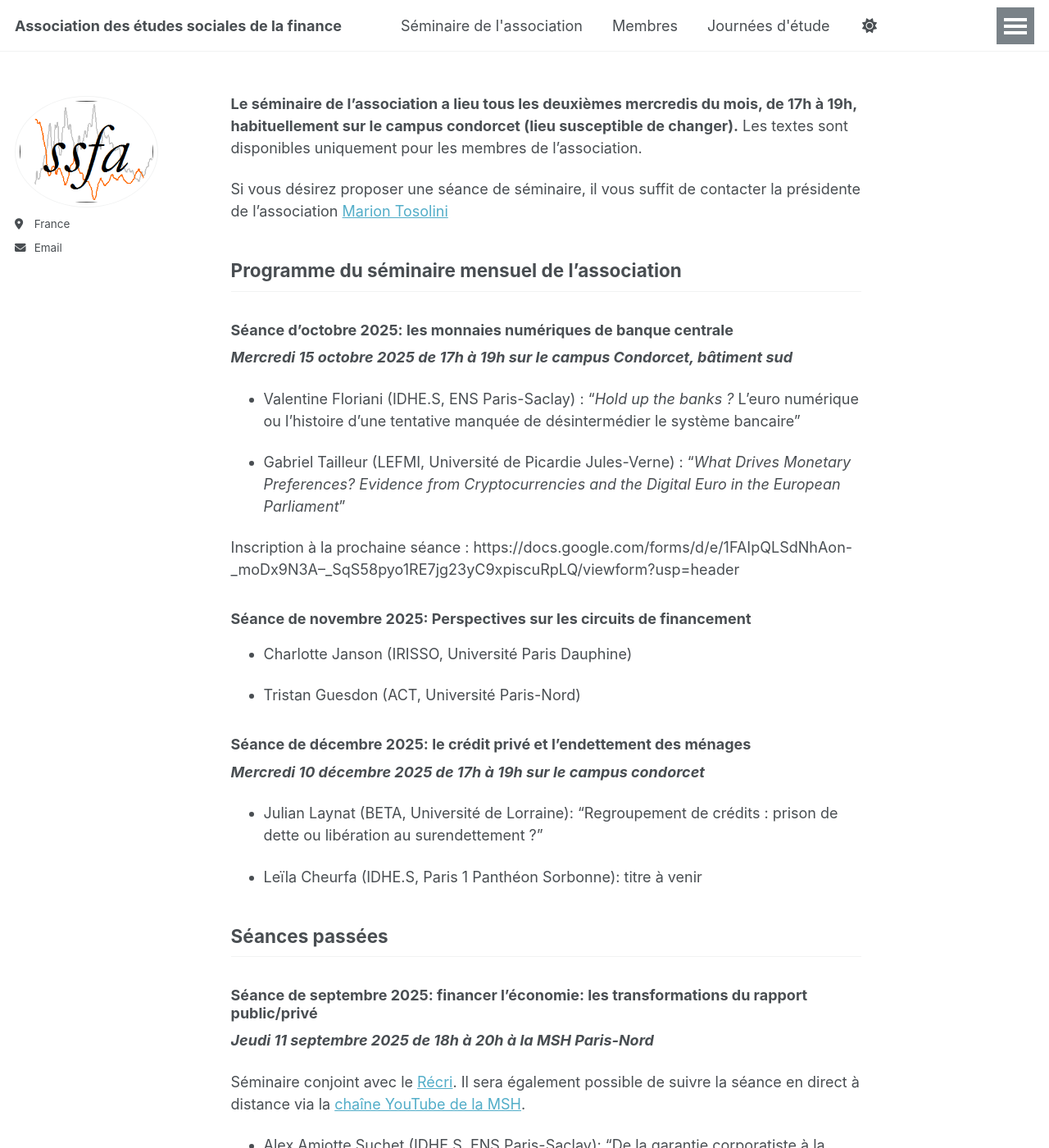
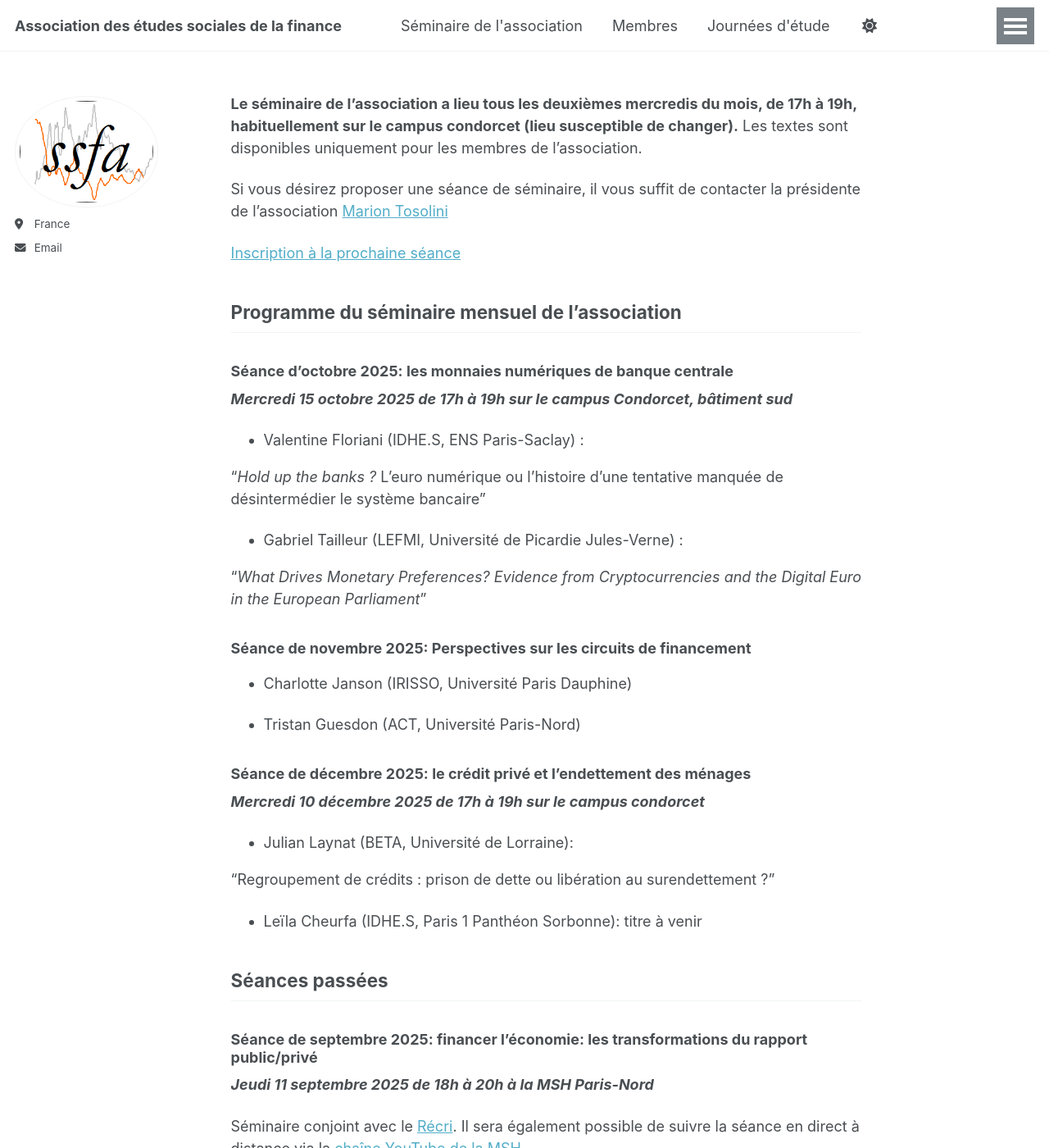
Before and after one commit to ssfa-aesf/ssfa-aesf.github.io, a Jekyll site: the page built from _pages/seminaire.md, in a window 1280 px wide and 1400 px high. Shown: the whole window at 82% size. Built offline with Jekyll 4.4.1, drawn with Linux system fonts in a browser that asks for light colours.

Commit message:
Update seminaire.md

```diff
--- a/_pages/seminaire.md
+++ b/_pages/seminaire.md
@@ -9,17 +9,20 @@ author_profile: true
 
 Si vous désirez proposer une séance de séminaire, il vous suffit de contacter la présidente de l'association [Marion Tosolini](mailto:marion.tosolini@univ-lorraine.fr)
 
+[Inscription à la prochaine séance](https://docs.google.com/forms/d/e/1FAIpQLSdNhAon-_moDx9N3A--_SqS58pyo1RE7jg23yC9xpiscuRpLQ/viewform?usp=header)
 
 ## Programme du séminaire mensuel de l'association
 
 ### Séance d'octobre 2025: les monnaies numériques de banque centrale
 _**Mercredi 15 octobre 2025 de 17h à 19h sur le campus Condorcet, bâtiment sud**_
 
-- Valentine Floriani (IDHE.S, ENS Paris-Saclay) : "_Hold up the banks ?_ L'euro numérique ou l'histoire d'une tentative manquée de désintermédier le système bancaire"
+- Valentine Floriani (IDHE.S, ENS Paris-Saclay) :
 
-- Gabriel Tailleur (LEFMI, Université de Picardie Jules-Verne) : "_What Drives Monetary Preferences? Evidence from Cryptocurrencies and the Digital Euro in the European Parliament_"
+"_Hold up the banks ?_ L'euro numérique ou l'histoire d'une tentative manquée de désintermédier le système bancaire"
 
-Inscription à la prochaine séance : https://docs.google.com/forms/d/e/1FAIpQLSdNhAon-_moDx9N3A--_SqS58pyo1RE7jg23yC9xpiscuRpLQ/viewform?usp=header
+- Gabriel Tailleur (LEFMI, Université de Picardie Jules-Verne) :
+
+"_What Drives Monetary Preferences? Evidence from Cryptocurrencies and the Digital Euro in the European Parliament_"
 
 
 ### Séance de novembre 2025: Perspectives sur les circuits de financement
@@ -33,7 +36,9 @@ Inscription à la prochaine séance : https://docs.google.com/forms/d/e/1FAIpQLS
 _**Mercredi 10 décembre 2025 de 17h à 19h sur le campus condorcet**_
 
 
-- Julian Laynat (BETA, Université de Lorraine): "Regroupement de crédits : prison de dette ou libération au surendettement ?"
+- Julian Laynat (BETA, Université de Lorraine):
+
+"Regroupement de crédits : prison de dette ou libération au surendettement ?"
 
 - Leïla Cheurfa (IDHE.S, Paris 1 Panthéon Sorbonne): titre à venir
 
```
